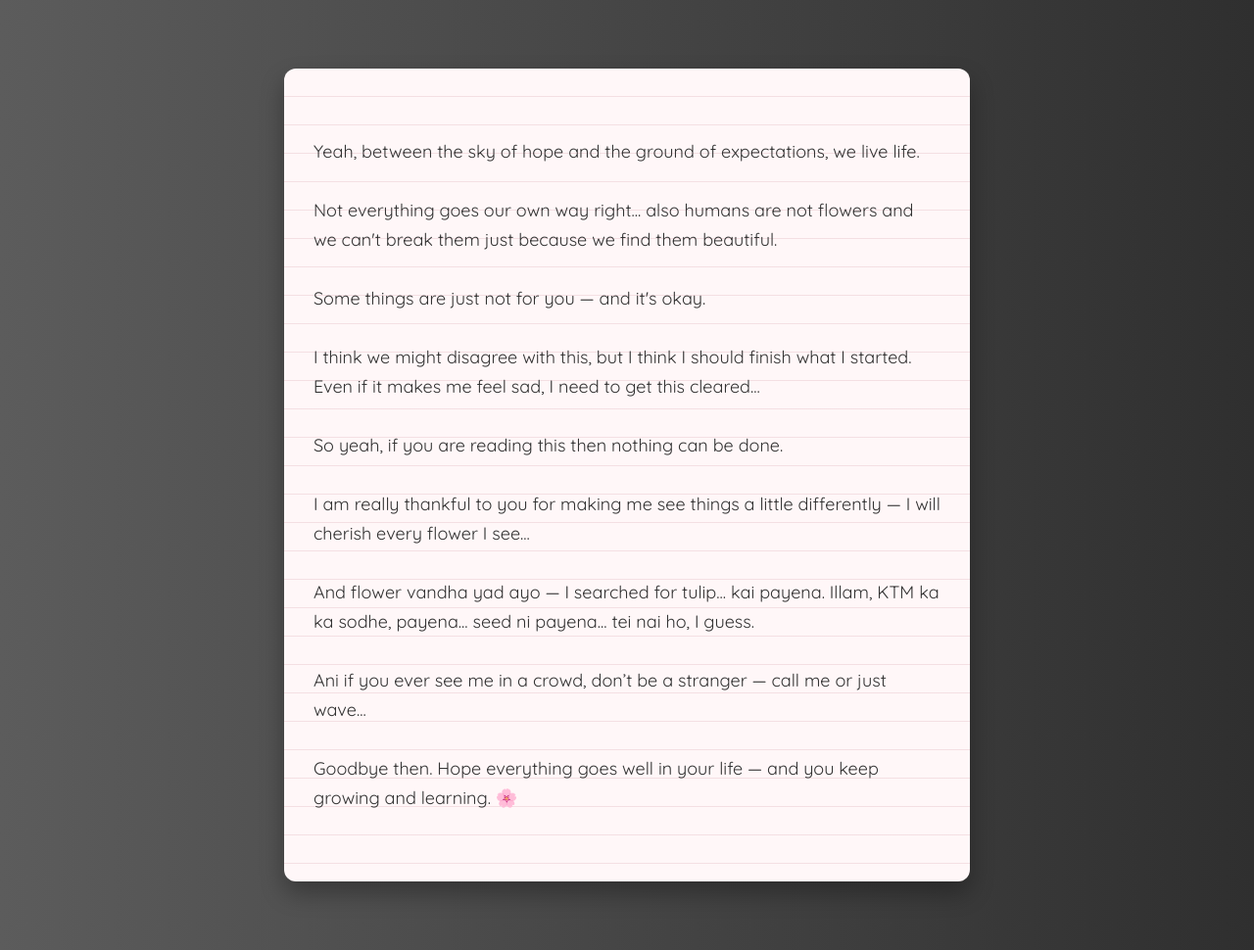
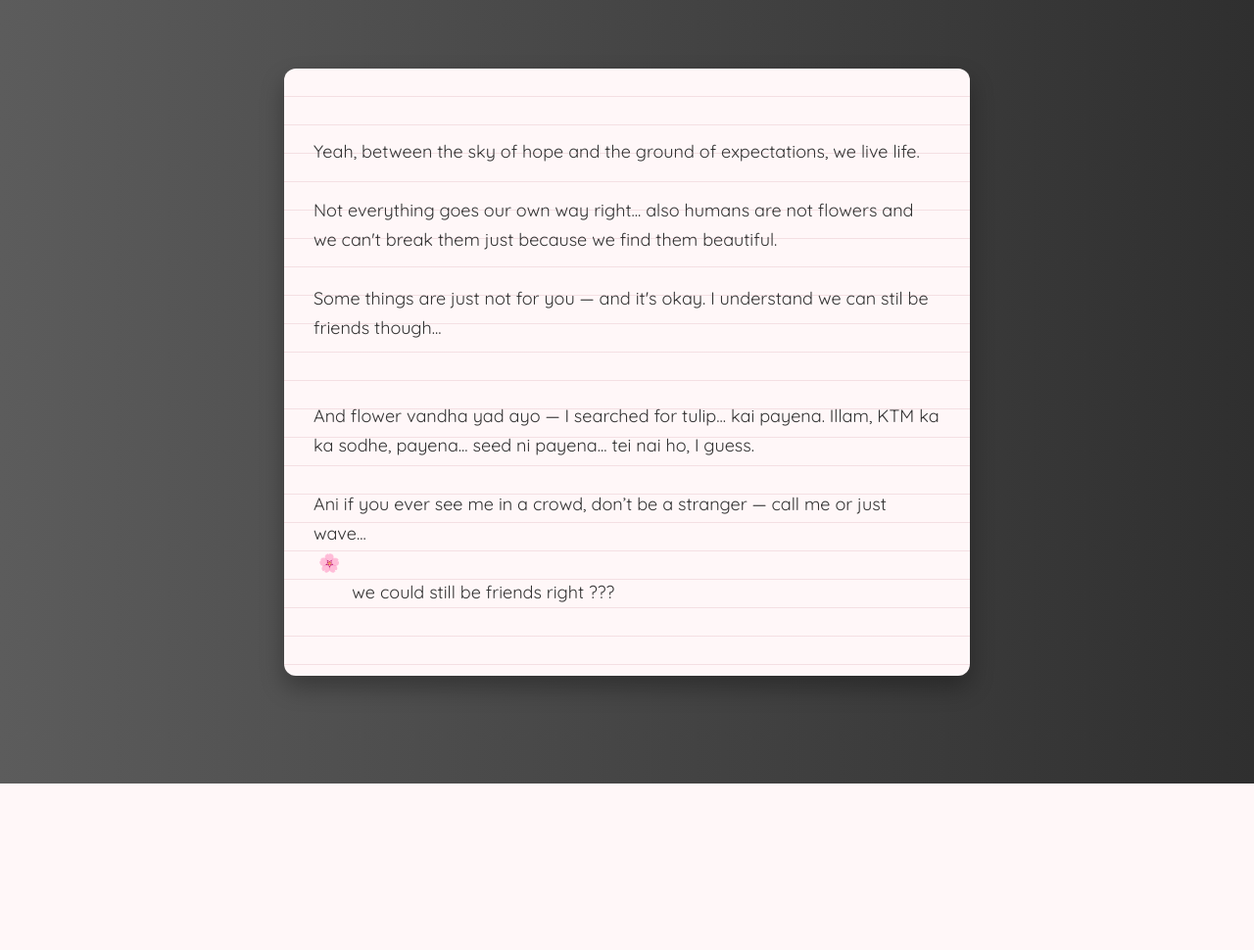
Before and after one commit to anishthapa666/N, a Django app: page /no/ in a window 1280 px wide. Shown: the whole page at 98% size. After the commit the page ends 800 px from the top, so only its background shows below. Run offline with Django 5.2, Linux system fonts and the light colour scheme.

Commit message:
Update no.html

```diff
--- a/apology/templates/apology/no.html
+++ b/apology/templates/apology/no.html
@@ -74,19 +74,14 @@ Yeah, between the sky of hope and the ground of expectations, we live life.
 
 Not everything goes our own way right... also humans are not flowers and we can't break them just because we find them beautiful.
 
-Some things are just not for you — and it's okay.
+Some things are just not for you — and it's okay. I understand we can stil be friends though...
 
-I think we might disagree with this, but I think I should finish what I started. Even if it makes me feel sad, I need to get this cleared...
-
-So yeah, if you are reading this then nothing can be done.
-
-I am really thankful to you for making me see things a little differently — I will cherish every flower I see...
 
 And flower vandha yad ayo — I searched for tulip... kai payena. Illam, KTM ka ka sodhe, payena... seed ni payena... tei nai ho, I guess.
 
 Ani if you ever see me in a crowd, don’t be a stranger — call me or just wave...
-
-Goodbye then. Hope everything goes well in your life — and you keep growing and learning. 🌸
+ 🌸
+        we could still be friends right ???
       </div>
     </div>
   </div>
```
